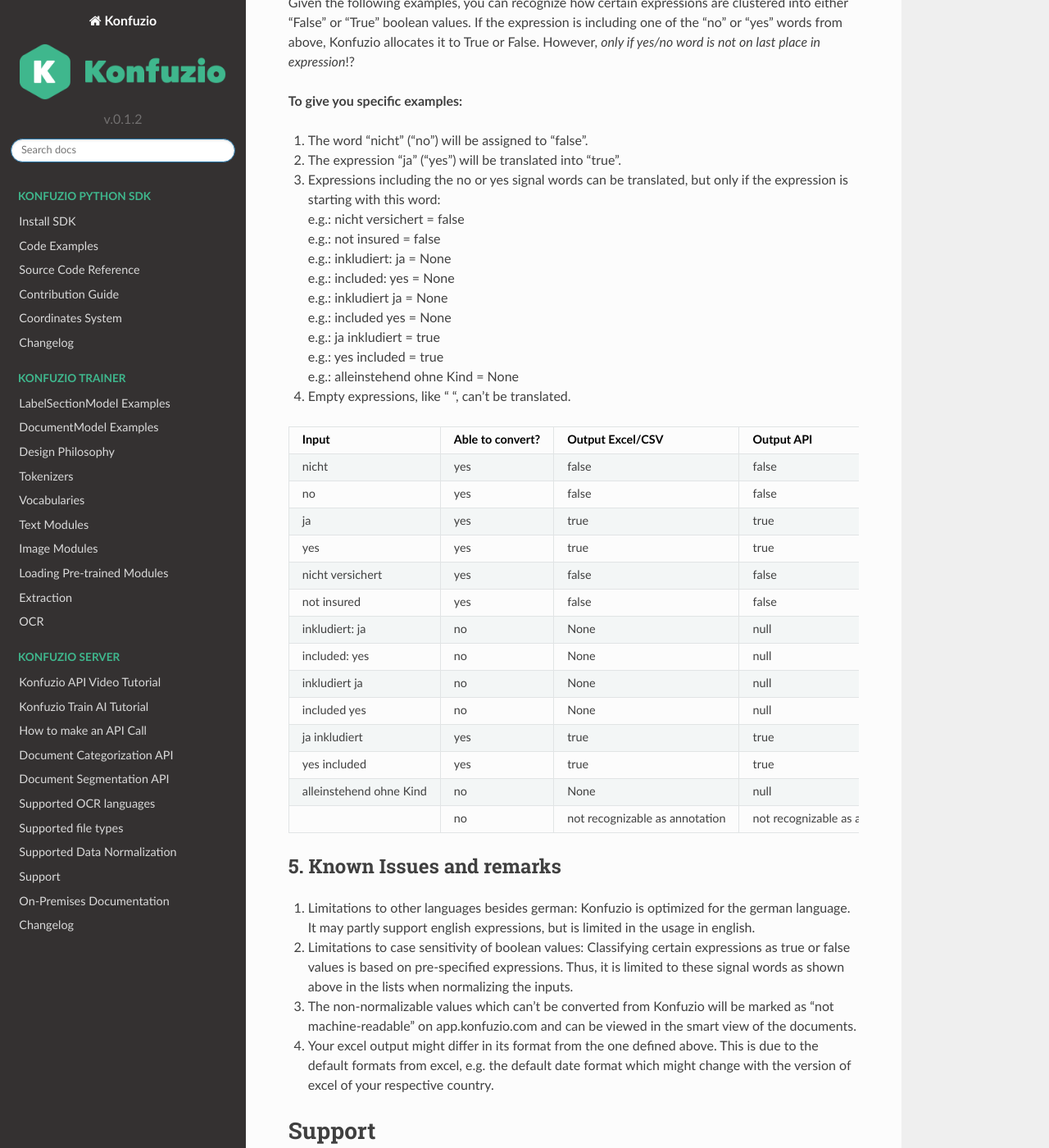
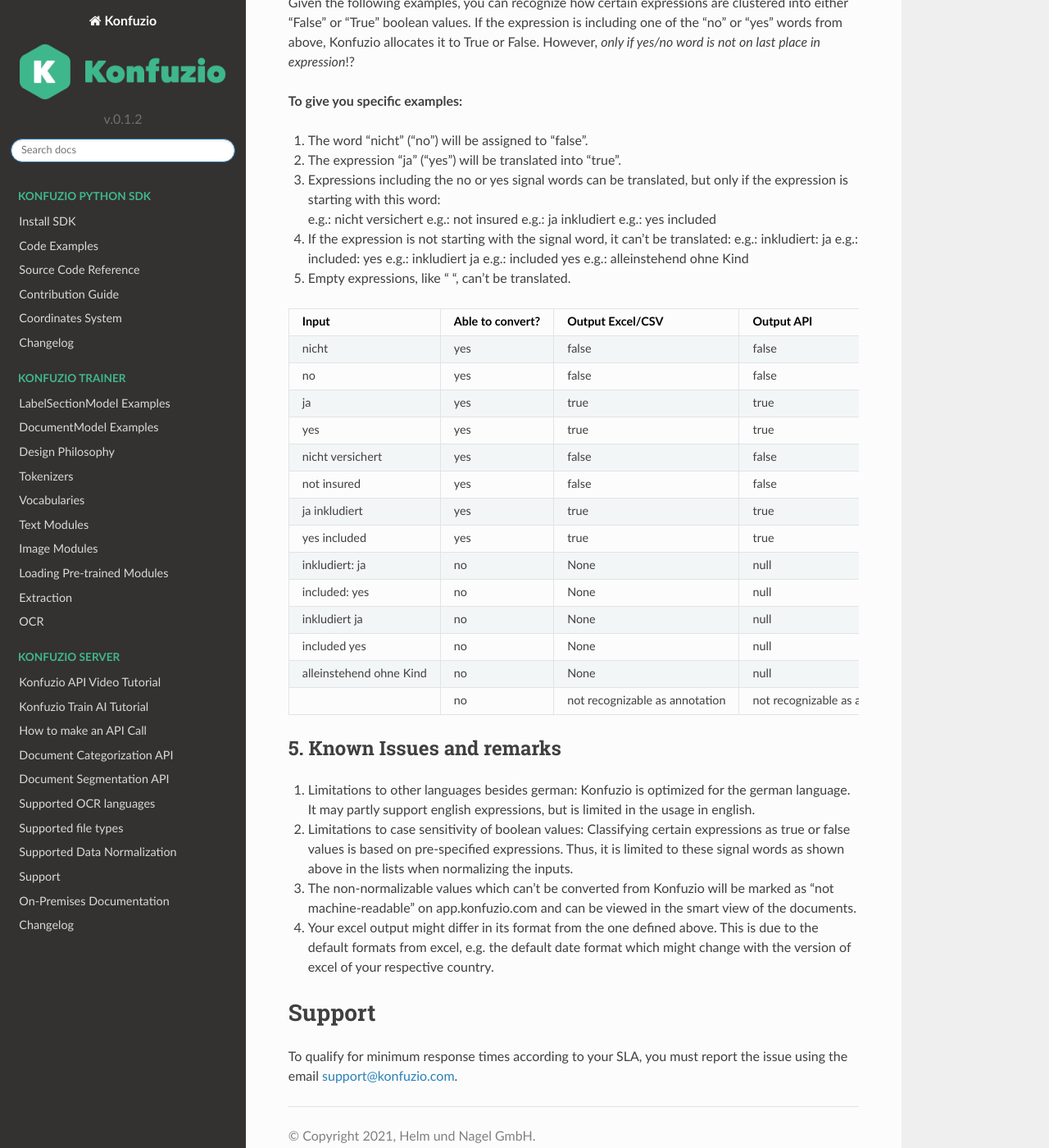
Before and after one commit to konfuzio-ai/konfuzio-sdk, a Sphinx documentation site: the page built from docs/web/Normalization_doc_v0.2.md, in a window 1280 px wide and 1400 px high, scrolled down 4357 px. Shown: the whole window at 82% size. Built offline with Sphinx 7.4.7 and the Read the Docs theme 2.0.0, drawn with Linux system fonts in a browser that asks for light colours.

Commit message:
Update Normalization_doc_v0.2.md

```diff
--- a/docs/web/Normalization_doc_v0.2.md
+++ b/docs/web/Normalization_doc_v0.2.md
@@ -157,35 +157,37 @@
 1) The word "nicht" ("no") will be assigned to "false".
 2) The expression "ja" ("yes") will be translated into "true".
 3) Expressions including the no or yes signal words can be translated, but only if the expression is starting with this word:
-e.g.: nicht versichert = false
-e.g.: not insured = false
-e.g.: inkludiert: ja  = None
-e.g.: included: yes = None
-e.g.: inkludiert ja = None
-e.g.: included yes = None
-e.g.: ja inkludiert = true
-e.g.: yes included = true
-e.g.: alleinstehend ohne Kind = None
+e.g.: nicht versichert
+e.g.: not insured
+e.g.: ja inkludiert
+e.g.: yes included
+
+4) If the expression is not starting with the signal word, it can't be translated:
+e.g.: inkludiert: ja
+e.g.: included: yes
+e.g.: inkludiert ja
+e.g.: included yes
+e.g.: alleinstehend ohne Kind
 
 5) Empty expressions, like " ", can't be translated.
 
 
-| Input      | Able to convert?     | Output Excel/CSV | Output API |
-| :-------------: | :----------: | :-----------: | :-----------: |
-|  nicht | yes   | false    | false |
-|  no | yes   | false     | false |
-|  ja | yes   | true    | true |
-|  yes | yes   | true   | true |
-|  nicht versichert| yes   | false    | false |
-|  not insured | yes   | false     | false |
-|  inkludiert: ja | no   | None    | null |
-|  included: yes | no   | None   | null |
-|  inkludiert ja | no   | None     | null |
-|  included yes | no   | None   | null |
-|  ja inkludiert | yes   | true    | true|
-|  yes included | yes   | true  | true |
-|  alleinstehend ohne Kind | no  | None  | null |
-|   | no   |  not recognizable as annotation | not recognizable as annotation |
+| Input      | Able to convert?     | Output Excel/CSV | Output API | example no. |
+| :-------------: | :----------: | :-----------: | :-----------: |  :-----------: |
+|  nicht | yes   | false    | false | 1  |
+|  no | yes   | false     | false | 1  |
+|  ja | yes   | true    | true | 2  |
+|  yes | yes   | true   | true | 2  |
+|  nicht versichert| yes   | false    | false | 3  |
+|  not insured | yes   | false     | false | 3  |
+|  ja inkludiert | yes   | true    | true| 3  |
+|  yes included | yes   | true  | true | 3  |
+|  inkludiert: ja | no   | None    | null | 4  |
+|  included: yes | no   | None   | null | 4  |
+|  inkludiert ja | no   | None     | null | 4  |
+|  included yes | no   | None   | null | 4  |
+|  alleinstehend ohne Kind | no  | None  | null | 4  |
+|   | no   |  not recognizable as annotation | not recognizable as annotation | 5  |
 
 
 ### 5. Known Issues and remarks
```
